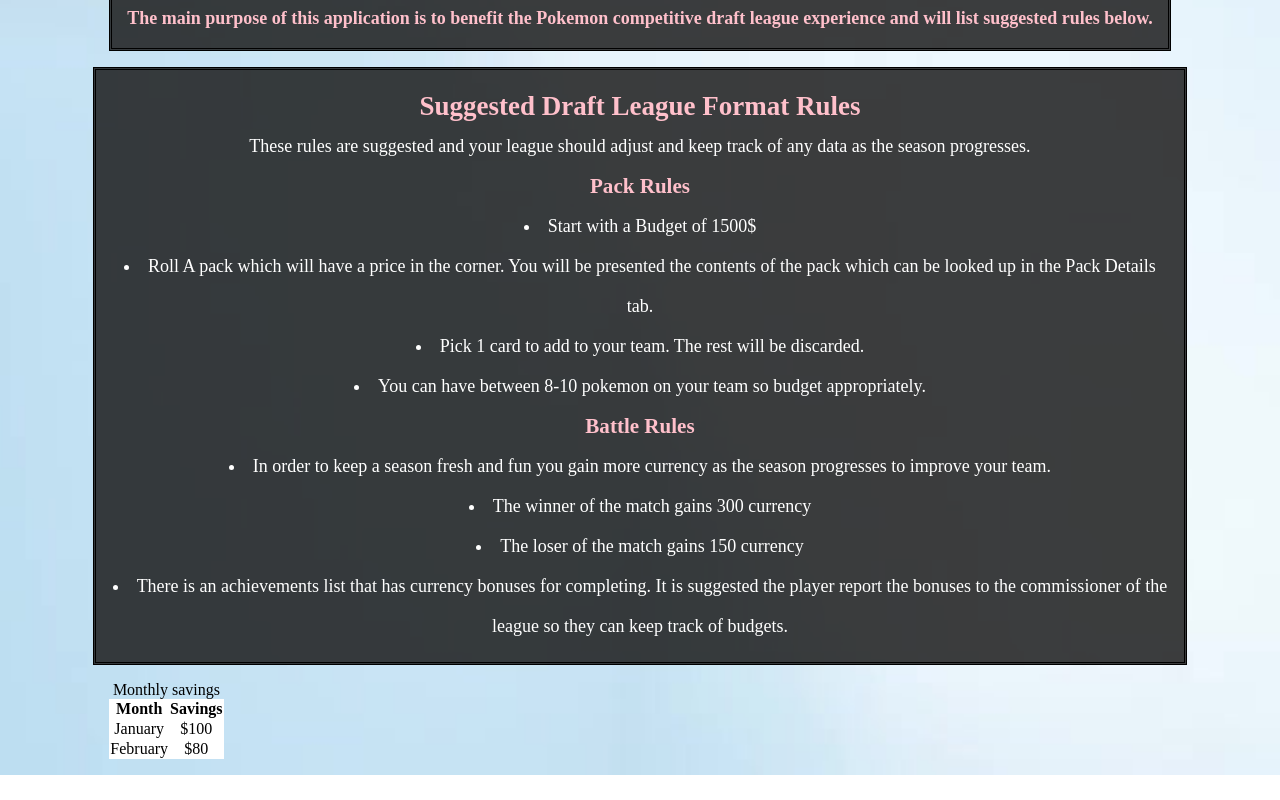
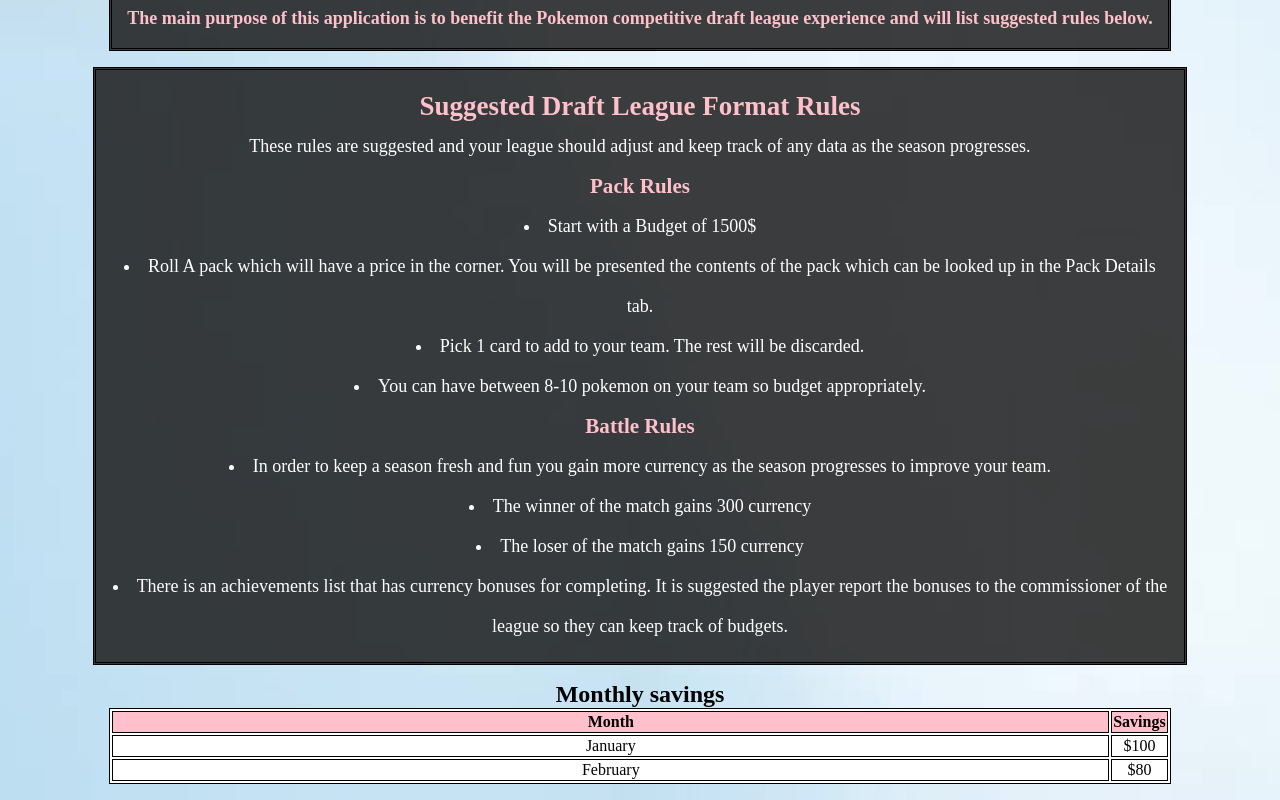
Before and after one commit to adamadolfo/GachaMons-frontend, a React (Create React App) app: page /about in a window 1280 px wide. Shown: the part 608-1408 px from the top of the page. Before the commit the page ends 1383 px from the top, so only its background shows below. Built offline with nearby package versions, Linux system fonts and the light colour scheme.

Commit message:
creating and styling table

```diff
--- a/src/App.css
+++ b/src/App.css
@@ -57,7 +57,21 @@
     padding: 1%;
 }
 
+table, th, td {
+    border: 1px solid black;
+    background-color: white;
+    width: 100%
+
+  }
+
+  th {
+      background-color: pink;
+  }
+
+  caption {
+      font-size: 3vh;
+      font-weight: bold;
+  }
 .achievements-table {
-    border-collapse: collapse;
-    background-color: white;
+    /* border-collapse: collapse; */
 }
```
